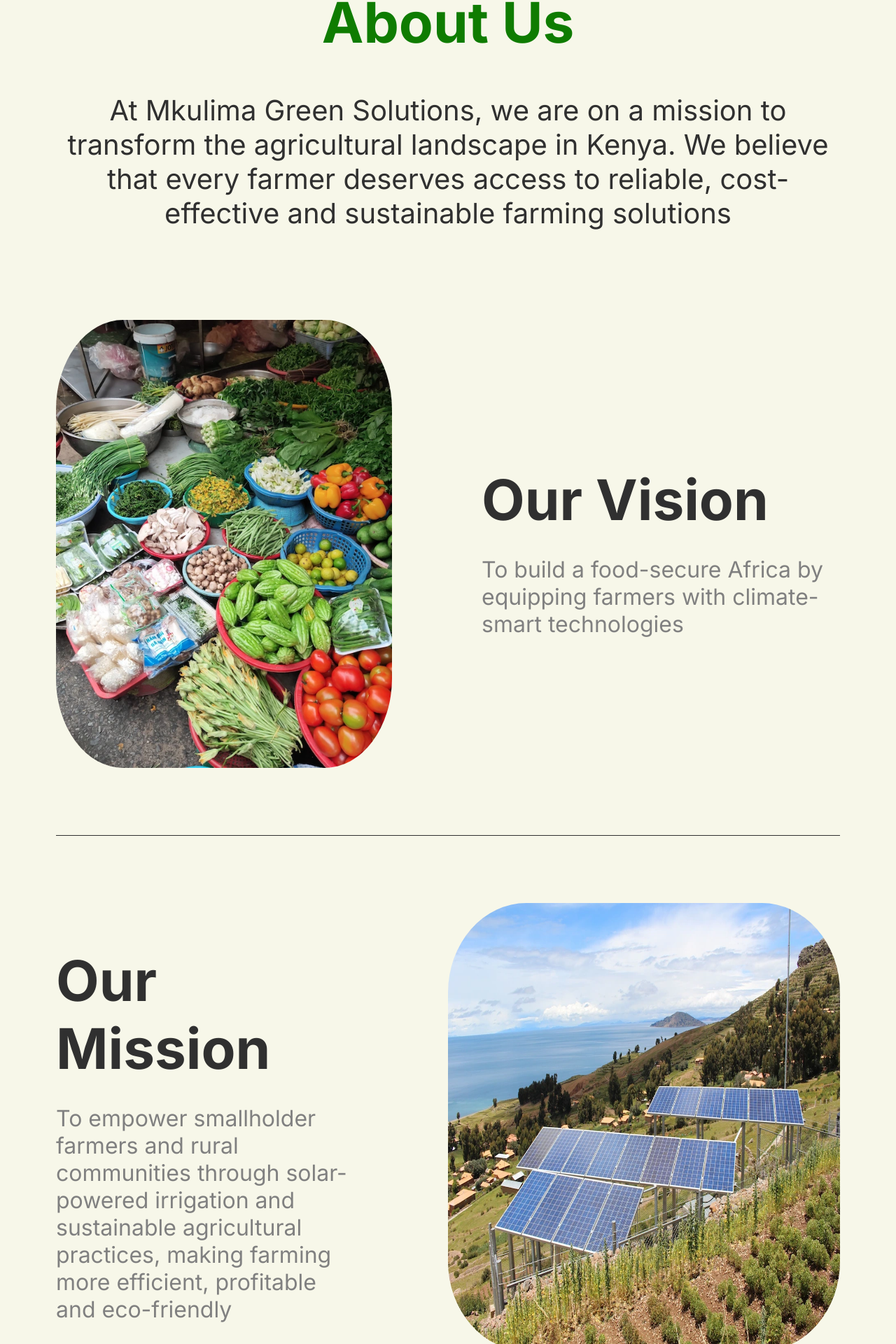
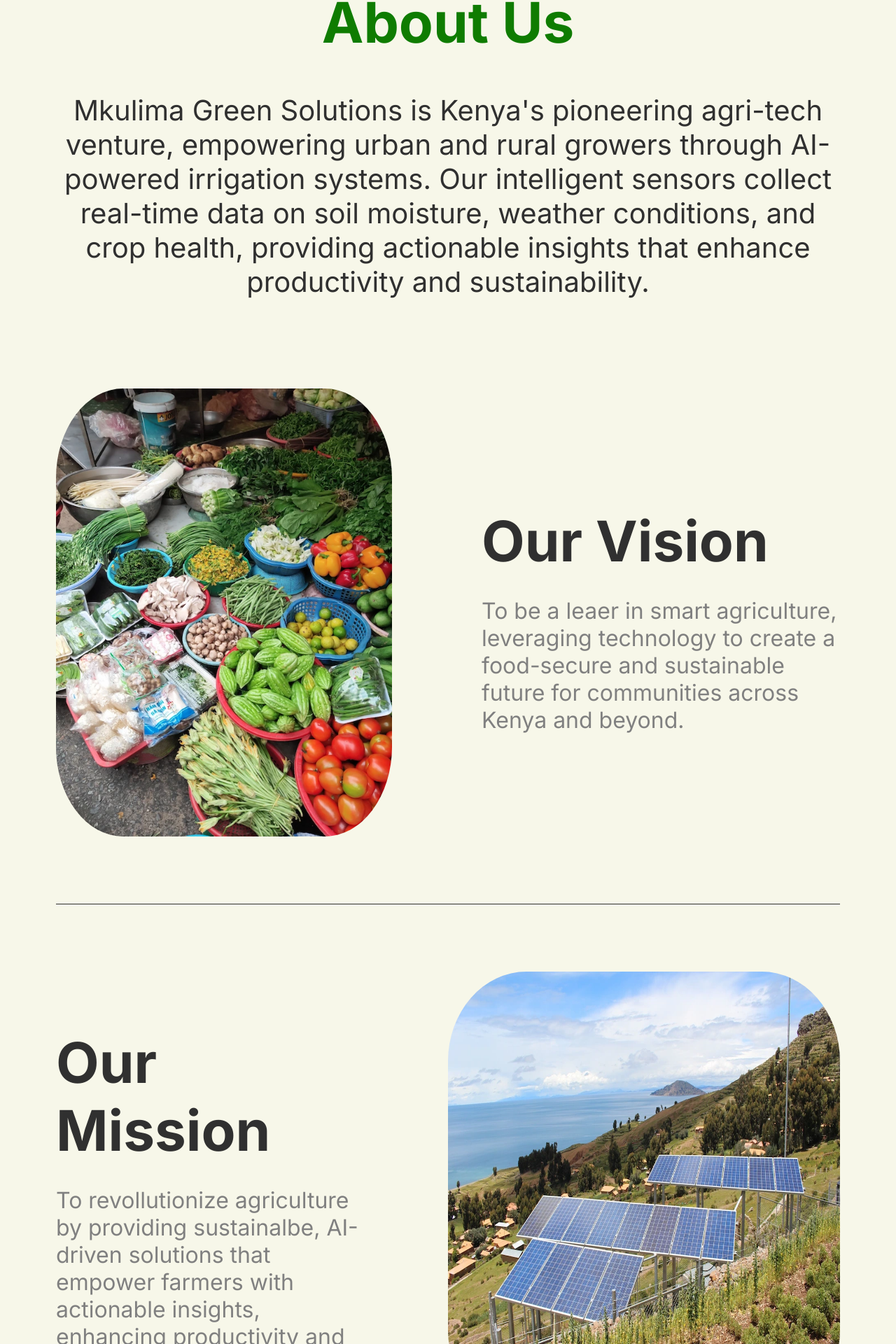
Before and after one commit to Leeobenga/kijani-tech, a React (Vite) app: page /about in a window 1280 px wide. Shown: the part 519-2439 px from the top of the page at 70% size. Built offline with nearby package versions, Linux system fonts and the light colour scheme.

Commit message:
Adding AI insights to about and header

```diff
--- a/src/components/header.jsx
+++ b/src/components/header.jsx
@@ -32,7 +32,7 @@
                     </nav>
                     <div className="overlay">
                         <h1>EMPOWERING THE FUTURE OF SMALLHOLDER FARMERS</h1>
-                        <p>Providing a cost-effective, sustainable and energy-efficient solution by replacing expensive fuel pumps with solar energy</p>
+                        <p>Empowering agriculture with AI-driven insights— from rural fields to urban rooftops</p>
                     </div>
                     <div id="overlay-button">
                         <button id="join-btn" type="button">Join Us Now <span>»</span></button>
--- a/src/pages/about.jsx
+++ b/src/pages/about.jsx
@@ -25,20 +25,27 @@
             <div className="about">
                 <div className="about-header">
                     <h1>About Us</h1>
-                    <p>At Mkulima Green Solutions, we are on a mission to transform the agricultural landscape in Kenya. We believe that every farmer deserves access to reliable, cost-effective and sustainable farming solutions</p>
+                    <p>Mkulima Green Solutions is Kenya's pioneering agri-tech venture, empowering urban and rural  growers through
+                        AI-powered irrigation systems. Our intelligent sensors collect real-time data on soil moisture, weather
+                        conditions, and crop health, providing actionable insights that enhance productivity and sustainability.
+                    </p>
                 </div>
                 <div className="vision">
                     <img src={pumpkin} alt="vegetables" className="vision-img" />
                     <div className="vision-statement">
                         <h1> Our Vision</h1>
-                        <p>To build a food-secure Africa by equipping farmers with climate-smart technologies</p>
+                        <p>To be a leaer in smart agriculture, leveraging technology to create a food-secure and sustainable
+                            future for communities across Kenya and beyond.
+                        </p>
                     </div>
                 </div>
                 <div className="about-mission">
                     <img src={solarPanel} alt="solar-panel" className="about-mission-img" />
                     <div className="misssion-statement">
                         <h1> Our Mission</h1>
-                        <p>To empower smallholder farmers and rural communities through solar-powered irrigation and sustainable agricultural practices, making farming more efficient, profitable and eco-friendly</p>
+                        <p>To revollutionize agriculture by providing sustainalbe, AI-driven solutions that empower farmers
+                            with actionable insights, enhancing productivity and resilience.
+                        </p>
                     </div>
                 </div>
                 <div className="matters">
```
